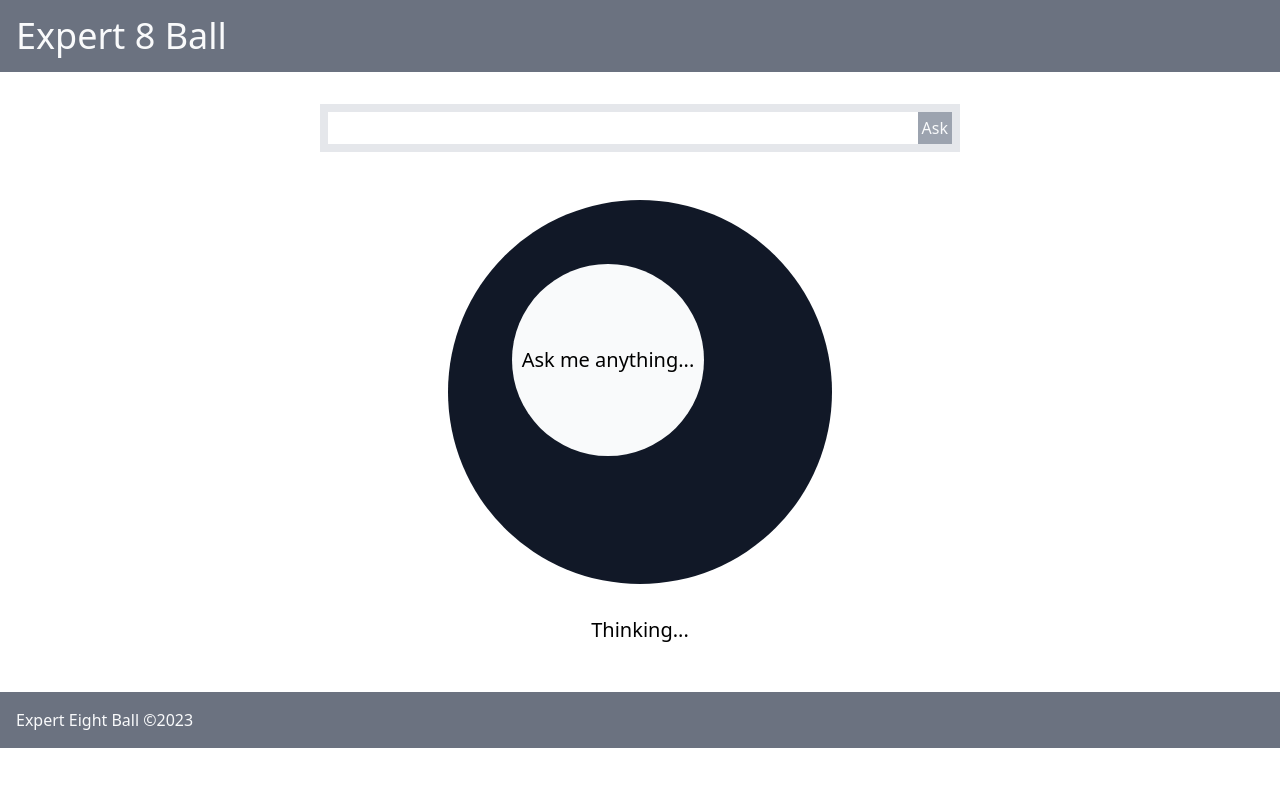
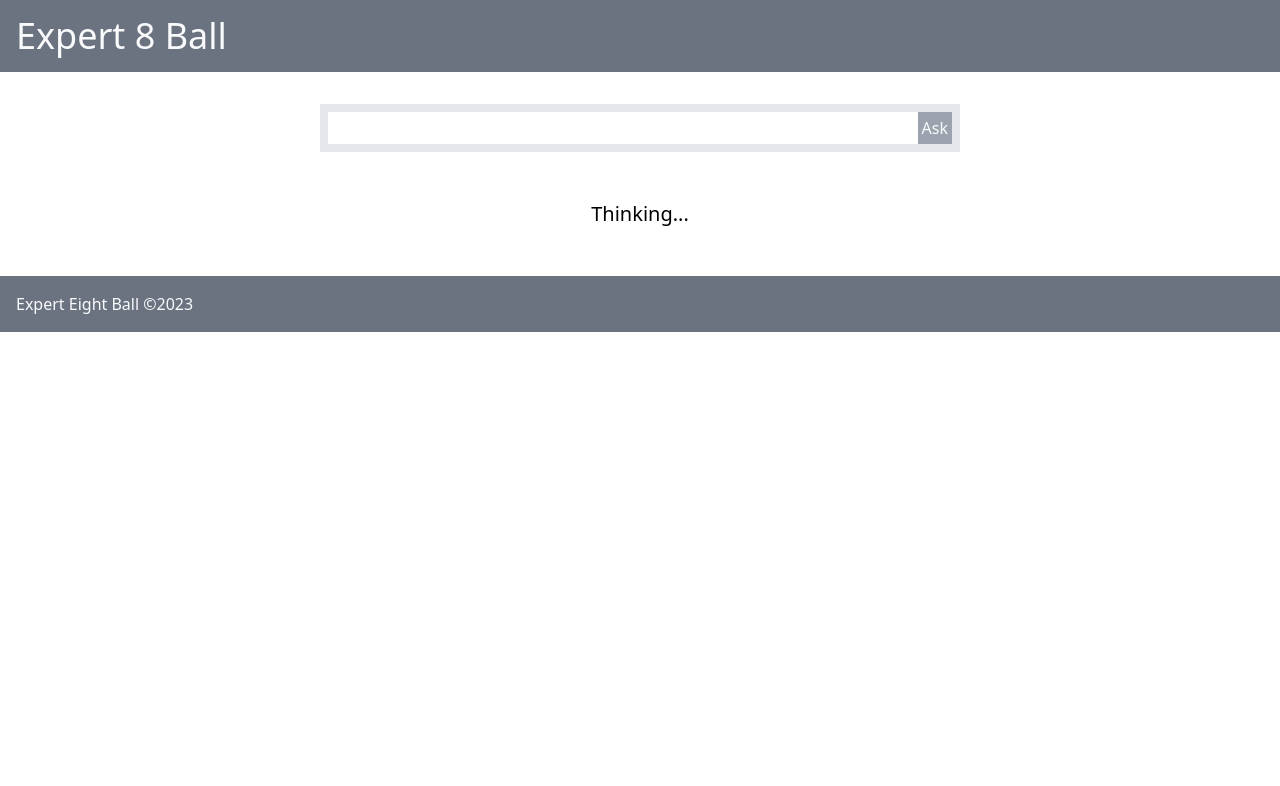
Before and after one commit to codefellows/seattle-code-python-401d22, a Next.js app in the folder class-38/inclass_demo/expert-eight-ball/: page / in a window 1280 px wide. Shown: the top 786 px of the page. Built offline with nearby package versions, Linux system fonts and the light colour scheme.

Commit message:
"Removed Eight Ball component from the Home page."

```diff
--- a/class-38/inclass_demo/expert-eight-ball/pages/index.js
+++ b/class-38/inclass_demo/expert-eight-ball/pages/index.js
@@ -37,11 +37,7 @@ export default function Home() {
                 </form>
 
                 {/* Eight Ball */}
-                <div className="w-96 h-96 mx-auto my-4 bg-gray-900 rounded-full">
-                    <div className="relative flex items-center justify-center w-48 h-48 rounded-full bg-gray-50 top-16 left-16">
-                        <p className="text-xl text-center">{question}</p>
-                    </div>
-                </div>
+
 
                 {/* Answer(Table) */}
                 <p className="text-xl text-center">{reply}</p>
```
